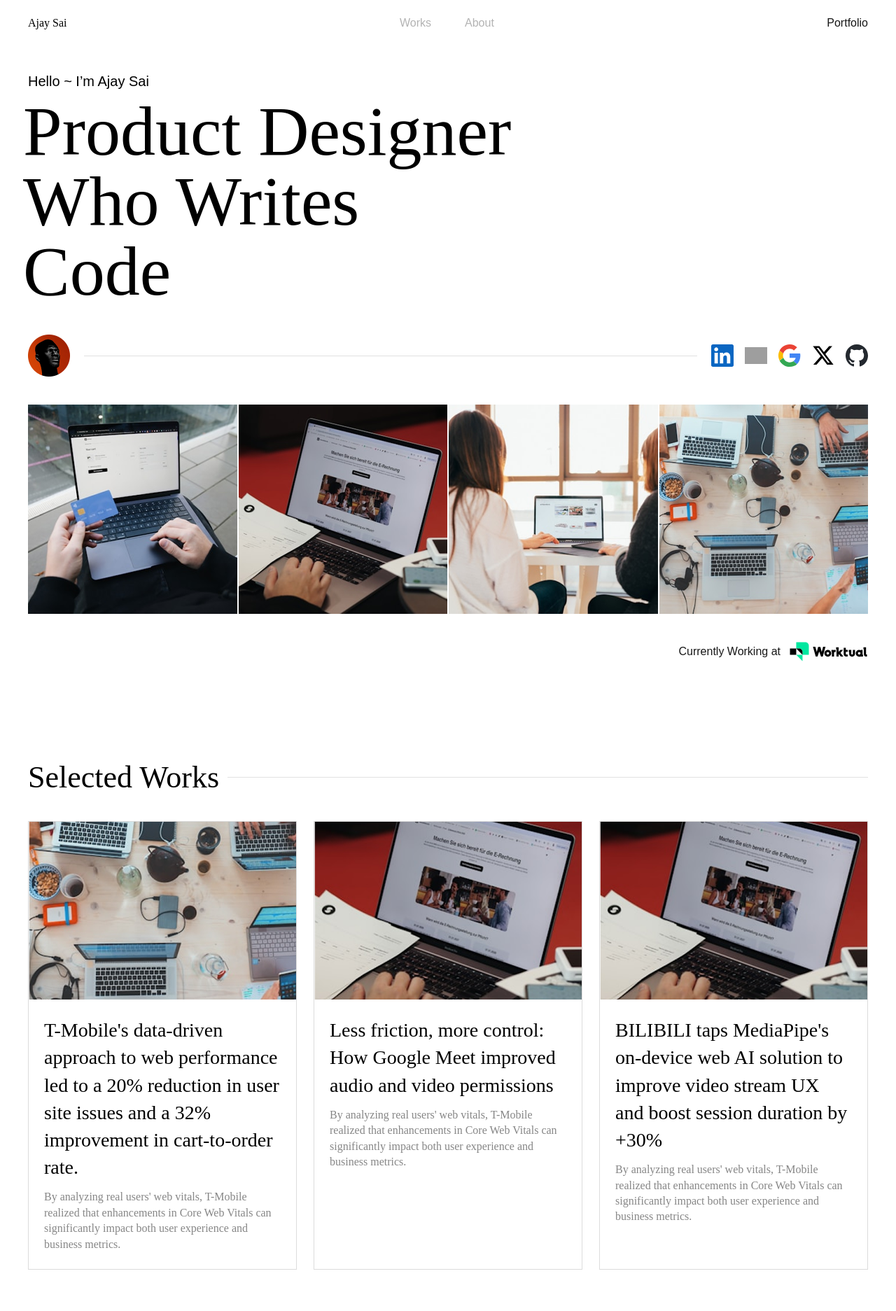
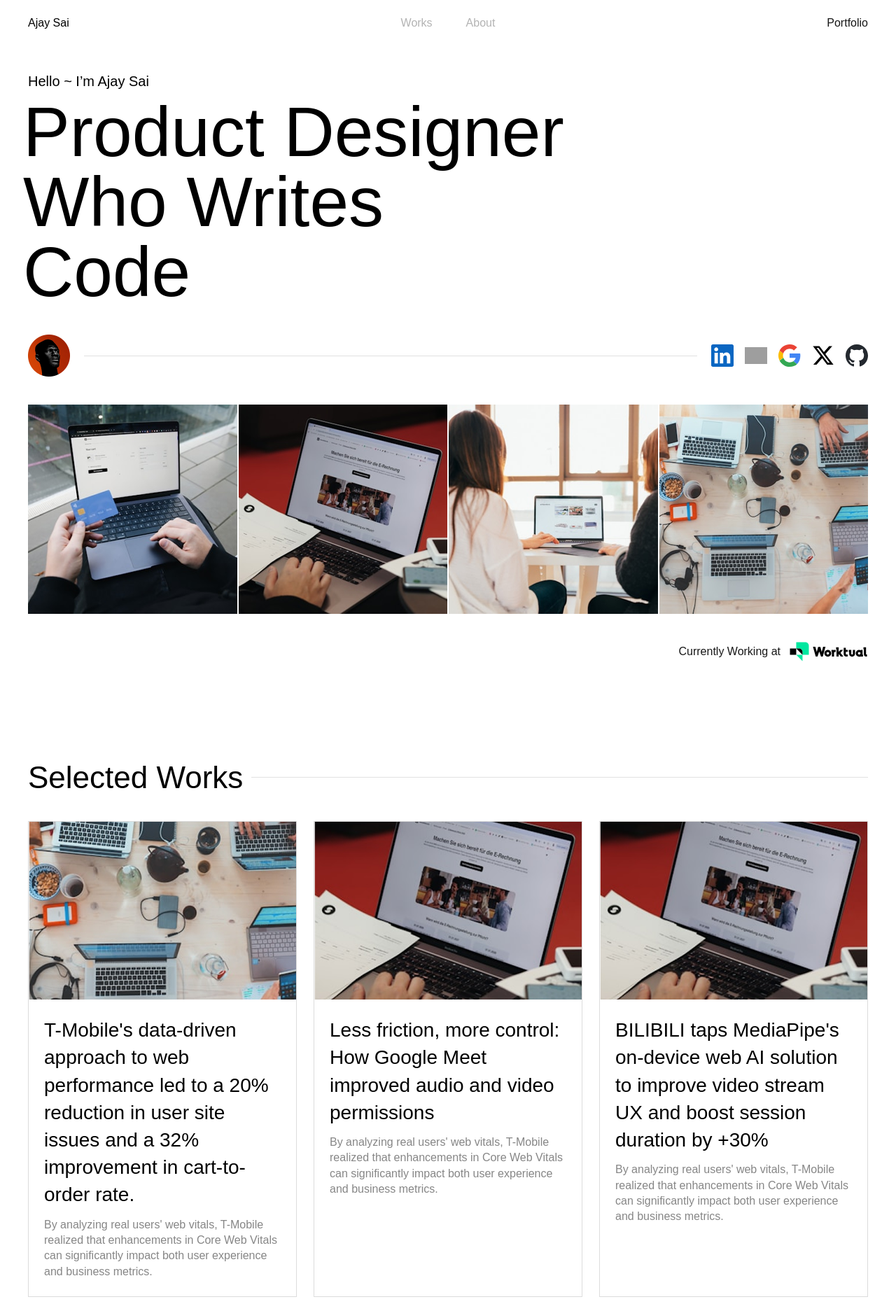
Before and after one commit to Ajay-Sai-ux/Ajay-sai, a Next.js app: page / in a window 1280 px wide. Shown: the top 1873 px of the page at 70% size. Built offline with nearby package versions, Linux system fonts and the light colour scheme; grey boxes are pictures that could not be loaded.

Commit message:
Fixed CSS issue in page.module.css

```diff
--- a/src/app/globals.css
+++ b/src/app/globals.css
@@ -27,7 +27,7 @@
 body {
   color: var(--foreground);
   background: var(--background);
-  font-family: "Lufga-Regular", Arial, Helvetica, sans-serif;
+  font-family: "Lufga", Arial, Helvetica, sans-serif;
   -webkit-font-smoothing: antialiased;
   -moz-osx-font-smoothing: grayscale;
 }
@@ -45,7 +45,6 @@
 
 h1 {
   color: #000;
-  font-family: Lufga;
   font-size: 100px;
   font-style: normal;
   font-weight: 500;
@@ -54,7 +53,6 @@
 
 h2 {
   color: #000;
-  font-family: Lufga;
   font-size: 44px;
   font-style: normal;
   font-weight: 500;
@@ -64,7 +62,6 @@
 h3 {
   color: #000000;
   text-align: left;
-  font-family: Lufga;
   font-size: 28px;
   line-height: 140%;
   font-weight: 500;
--- a/src/app/page.module.css
+++ b/src/app/page.module.css
@@ -155,7 +155,6 @@
 
 .cardDescription {
   color: #868686;
-  font-family: Lufga;
   font-size: 16px;
   line-height: 140%;
   font-weight: 400;
```
